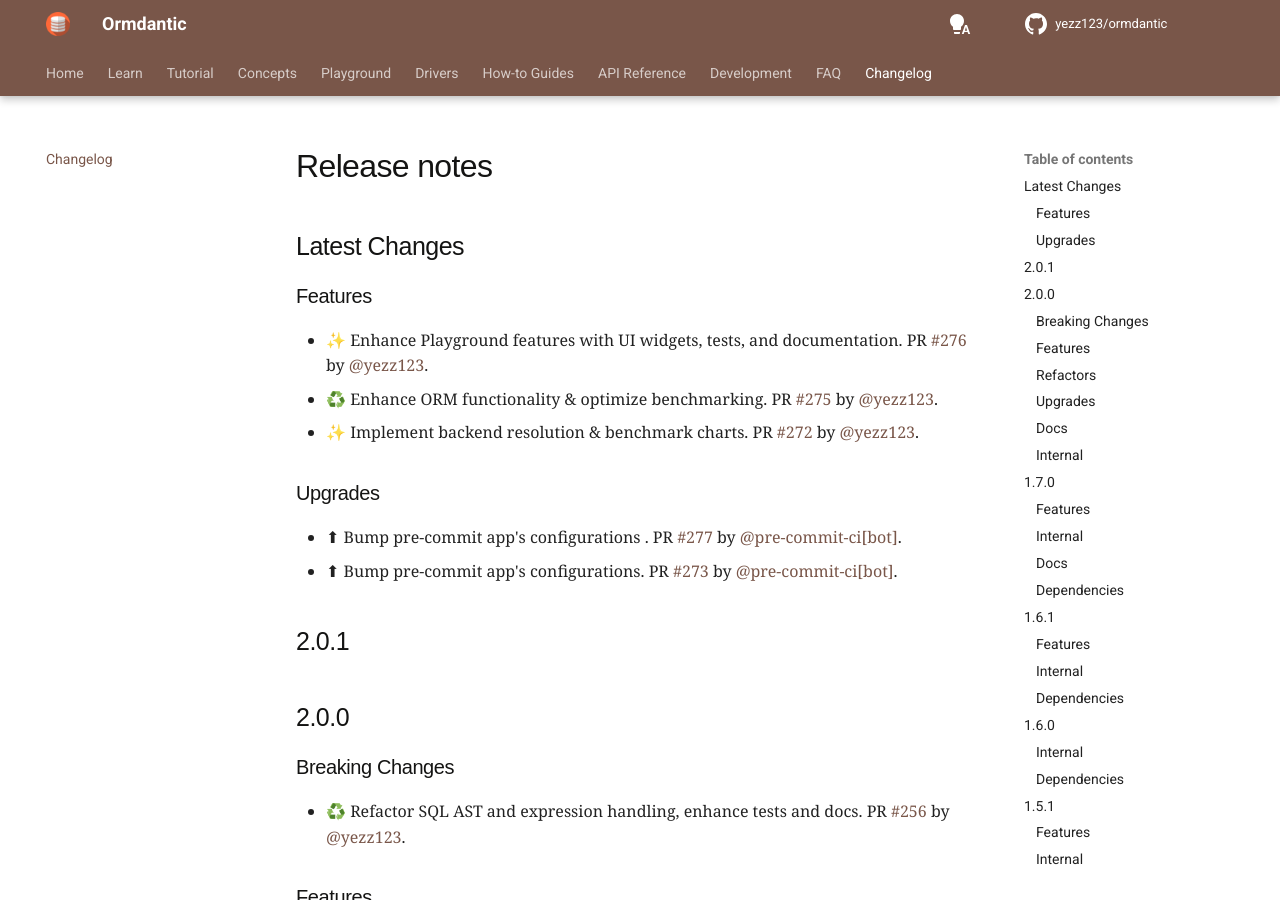
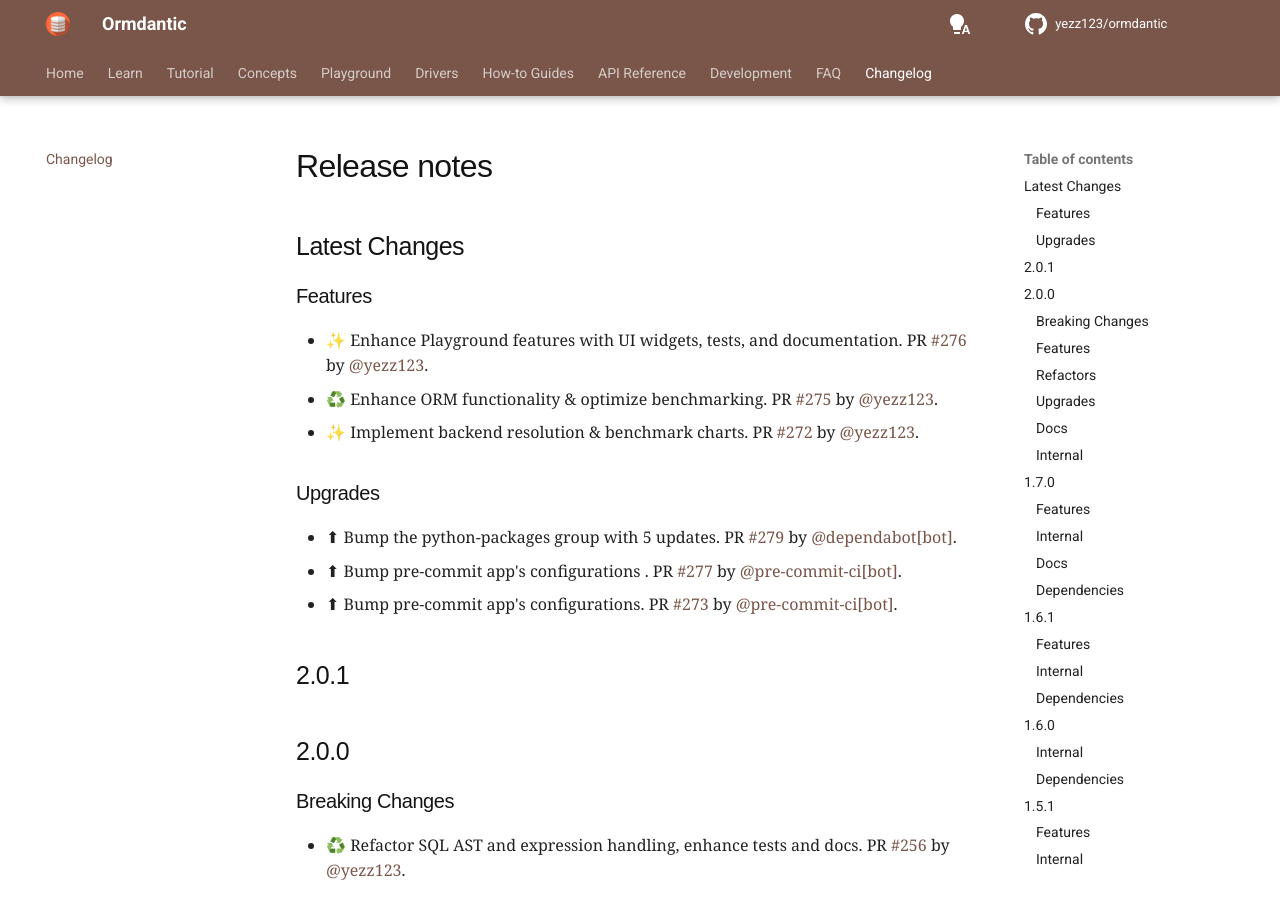
Before and after one commit to yezz123/ormdantic, an MkDocs documentation site: the page built from docs/release.md, in a window 1280 px wide and 900 px high. Built offline with MkDocs 1.6.1 and Material for MkDocs 9.7.7, drawn with Linux system fonts in a browser that asks for light colours; comment, search, counter and statistics services are not loaded.

Commit message:
📝 Update release notes
[skip ci]

```diff
--- a/docs/release.md
+++ b/docs/release.md
@@ -10,6 +10,7 @@
 
 ### Upgrades
 
+* ⬆ Bump the python-packages group with 5 updates. PR [#279](https://github.com/yezz123/ormdantic/pull/279) by [@dependabot[bot]](https://github.com/apps/dependabot).
 * ⬆ Bump pre-commit app's configurations . PR [#277](https://github.com/yezz123/ormdantic/pull/277) by [@pre-commit-ci[bot]](https://github.com/apps/pre-commit-ci).
 - ⬆ Bump pre-commit app's configurations. PR [#273](https://github.com/yezz123/ormdantic/pull/273) by [@pre-commit-ci[bot]](https://github.com/apps/pre-commit-ci).
 
```
